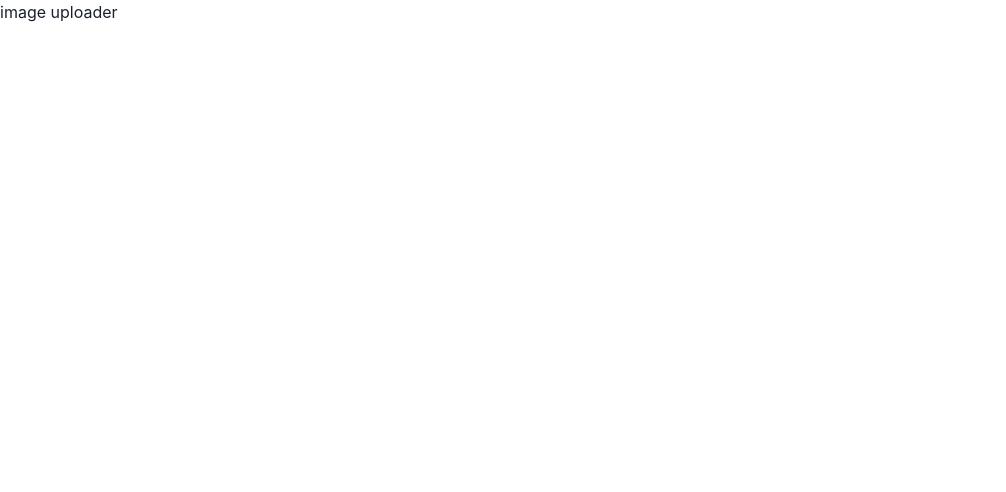
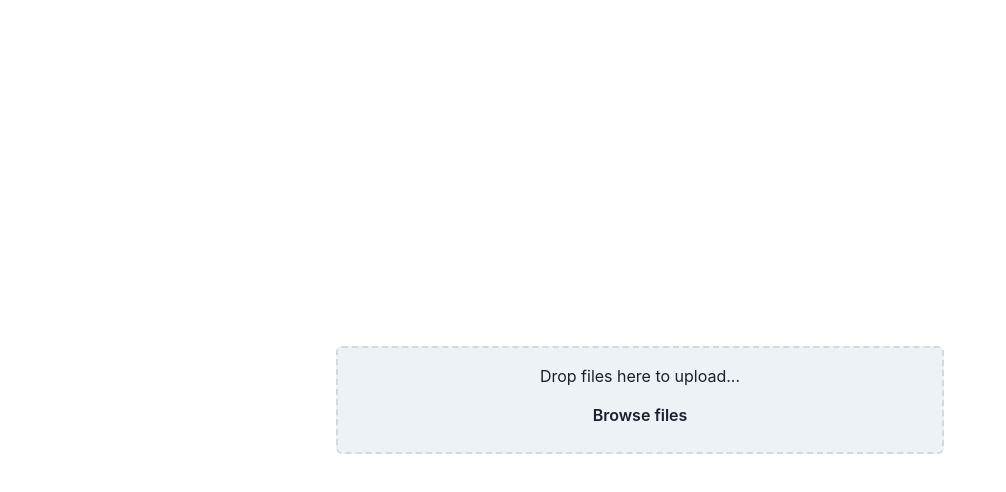
Before and after one commit to malcodeman/image-uploader, a React (Create React App) app: page / in a window 1280 px wide. Shown: the top 492 px of the page, without its empty margins (0-1006 px from the left). Built offline with nearby package versions, Linux system fonts and the light colour scheme.

Commit message:
Adds file uploader component

```diff
--- a/package.json
+++ b/package.json
@@ -9,6 +9,7 @@
     "framer-motion": "^6.3.3",
     "react": "^18.1.0",
     "react-dom": "^18.1.0",
+    "react-dropzone": "^14.2.1",
     "react-scripts": "5.0.1",
     "typescript": "^4.6.4",
     "web-vitals": "^2.1.4"
--- a/src/App.tsx
+++ b/src/App.tsx
@@ -1,5 +1,16 @@
+import { Container, Center } from "@chakra-ui/react";
+import FileUploader from "./FileUploader";
+
 function App() {
-  return <div>image uploader</div>;
+  const onDrop = () => {};
+
+  return (
+    <Center minHeight={"100vh"}>
+      <Container maxW={"container.sm"}>
+        <FileUploader onDrop={onDrop} />
+      </Container>
+    </Center>
+  );
 }
 
 export default App;
--- /dev/null
+++ b/src/FileUploader.tsx
@@ -0,0 +1,41 @@
+import { Flex, Text, Button, useColorModeValue } from "@chakra-ui/react";
+import { useDropzone, DropzoneOptions, FileRejection } from "react-dropzone";
+
+type props = {
+  onDrop: (acceptedFiles: File[], rejectedFiles: FileRejection[]) => void;
+  isLoading?: boolean;
+};
+
+function FileUploader(props: props) {
+  const { onDrop, isLoading } = props;
+  const bg = useColorModeValue("gray.100", "gray.900");
+  const bgIsDragActive = useColorModeValue("blue.100", "blue.900");
+  const options: DropzoneOptions = {
+    noClick: true,
+    noKeyboard: true,
+    onDrop,
+    disabled: isLoading,
+  };
+  const { getRootProps, getInputProps, open, isDragActive } =
+    useDropzone(options);
+
+  return (
+    <Flex
+      bg={isDragActive ? bgIsDragActive : bg}
+      direction="column"
+      padding="4"
+      border="2px dashed rgba(0,0,0,0.1)"
+      alignItems="center"
+      borderRadius="md"
+      {...getRootProps()}
+    >
+      <Text mb="2">Drop files here to upload...</Text>
+      <Button onClick={open} isLoading={isLoading}>
+        <Text>Browse files</Text>
+      </Button>
+      <input {...getInputProps()} />
+    </Flex>
+  );
+}
+
+export default FileUploader;
```
Also changed, not shown: 1 other file (tests, documents, lock files or other folders).
